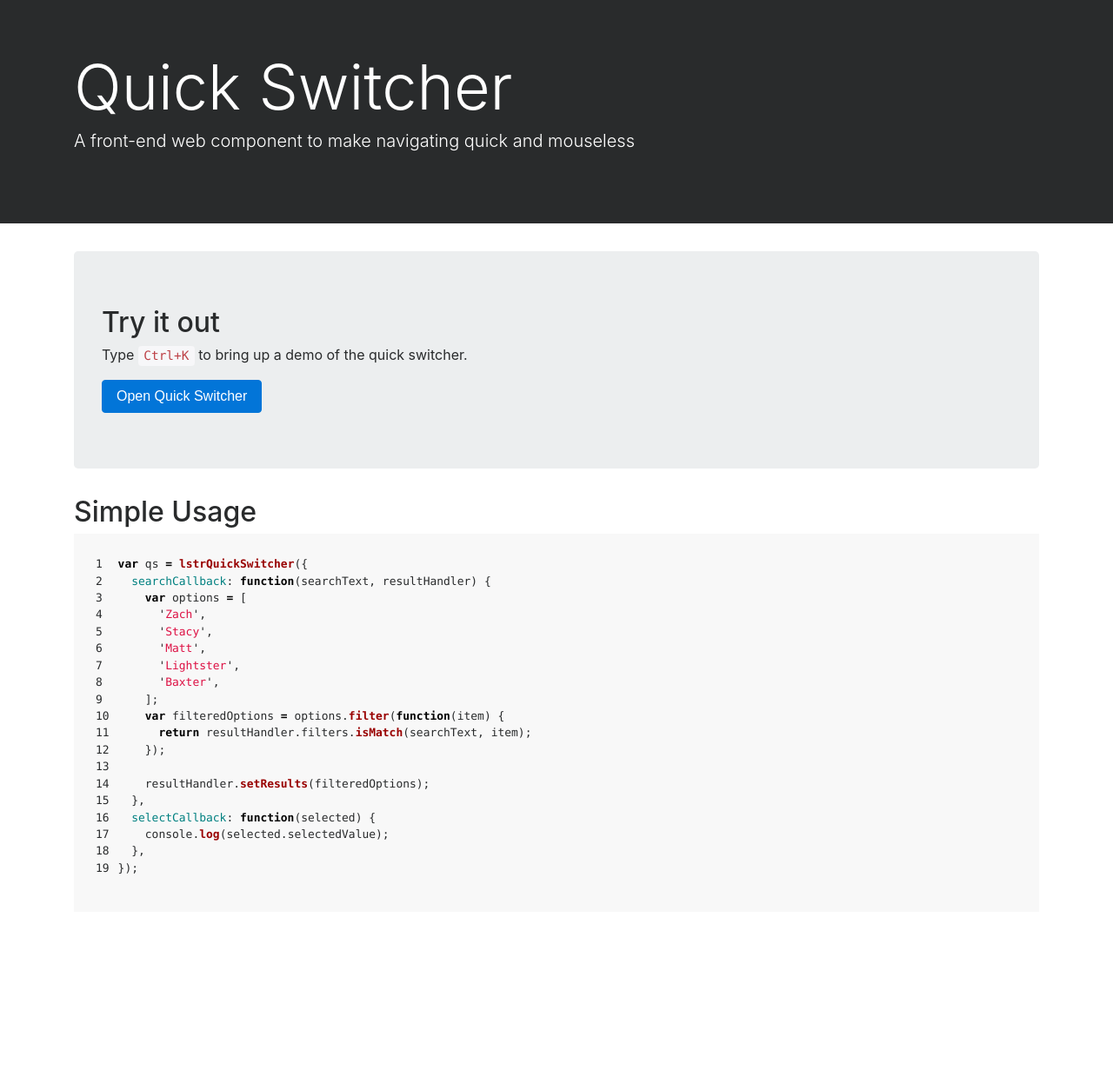
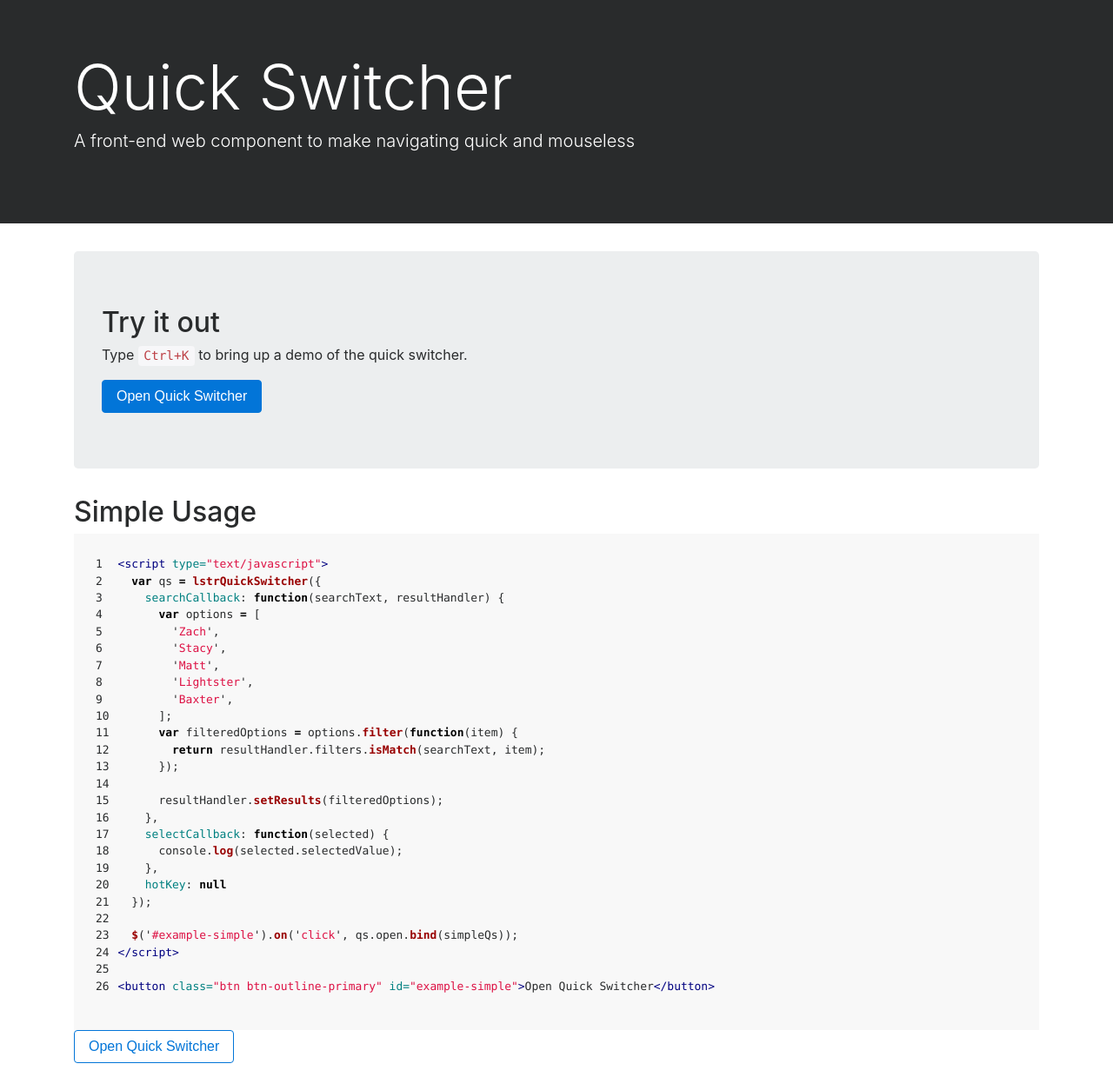
Before and after one commit to lightster/quick-switcher, a Jekyll site: the page built from index.md, in a window 1280 px wide, cut to the strip 104-1343 px from the top of the page. Shown: the whole strip at 87% size. Built offline with Jekyll 4.4.1, drawn with Linux system fonts in a browser that asks for light colours; nearby versions of some CDN libraries; before the commit the page ends 1153 px from its top, so only the background shows below that.

Commit message:
Make the simple sample in docs actually usable
A sample that acts as a demo is better than code that works only in a
person's imagination

````diff
--- /dev/null
+++ b/docs/examples/simple.js
@@ -0,0 +1,26 @@
+define(function(require) {
+  var lstrQuickSwitcher = require('quick-switcher');
+
+  var simpleQs = lstrQuickSwitcher({
+    searchCallback: function(searchText, resultHandler) {
+      var options = [
+        'Zach',
+        'Stacy',
+        'Matt',
+        'Lightster',
+        'Baxter',
+      ];
+      var filteredOptions = options.filter(function(item) {
+        return resultHandler.filters.isMatch(searchText, item);
+      });
+
+      resultHandler.setResults(filteredOptions);
+    },
+    selectCallback: function(selected) {
+      console.log(selected.selectedValue);
+    },
+    hotKey: null
+  });
+
+  $('#example-simple').on('click', simpleQs.open.bind(simpleQs));
+});
--- a/docs/index.js
+++ b/docs/index.js
@@ -13,6 +13,8 @@
   for (var i = 1; i < 100; i++) {
     numbers.push({text: i + '', description: 'Number'});
   }
+
+  require('docs/examples/simple');
 
   var qs = lstrQuickSwitcher({
     trackChildrenAs: 'main',
--- a/index.md
+++ b/index.md
@@ -18,24 +18,33 @@
 
 ## Simple Usage
 
-```javascript
-var qs = lstrQuickSwitcher({
-  searchCallback: function(searchText, resultHandler) {
-    var options = [
-      'Zach',
-      'Stacy',
-      'Matt',
-      'Lightster',
-      'Baxter',
-    ];
-    var filteredOptions = options.filter(function(item) {
-      return resultHandler.filters.isMatch(searchText, item);
-    });
+```html
+<script type="text/javascript">
+  var qs = lstrQuickSwitcher({
+    searchCallback: function(searchText, resultHandler) {
+      var options = [
+        'Zach',
+        'Stacy',
+        'Matt',
+        'Lightster',
+        'Baxter',
+      ];
+      var filteredOptions = options.filter(function(item) {
+        return resultHandler.filters.isMatch(searchText, item);
+      });
 
-    resultHandler.setResults(filteredOptions);
-  },
-  selectCallback: function(selected) {
-    console.log(selected.selectedValue);
-  },
-});
+      resultHandler.setResults(filteredOptions);
+    },
+    selectCallback: function(selected) {
+      console.log(selected.selectedValue);
+    },
+    hotKey: null
+  });
+
+  $('#example-simple').on('click', qs.open.bind(simpleQs));
+</script>
+
+<button class="btn btn-outline-primary" id="example-simple">Open Quick Switcher</button>
 ```
+
+<button class="btn btn-outline-primary" id="example-simple">Open Quick Switcher</button>
````
